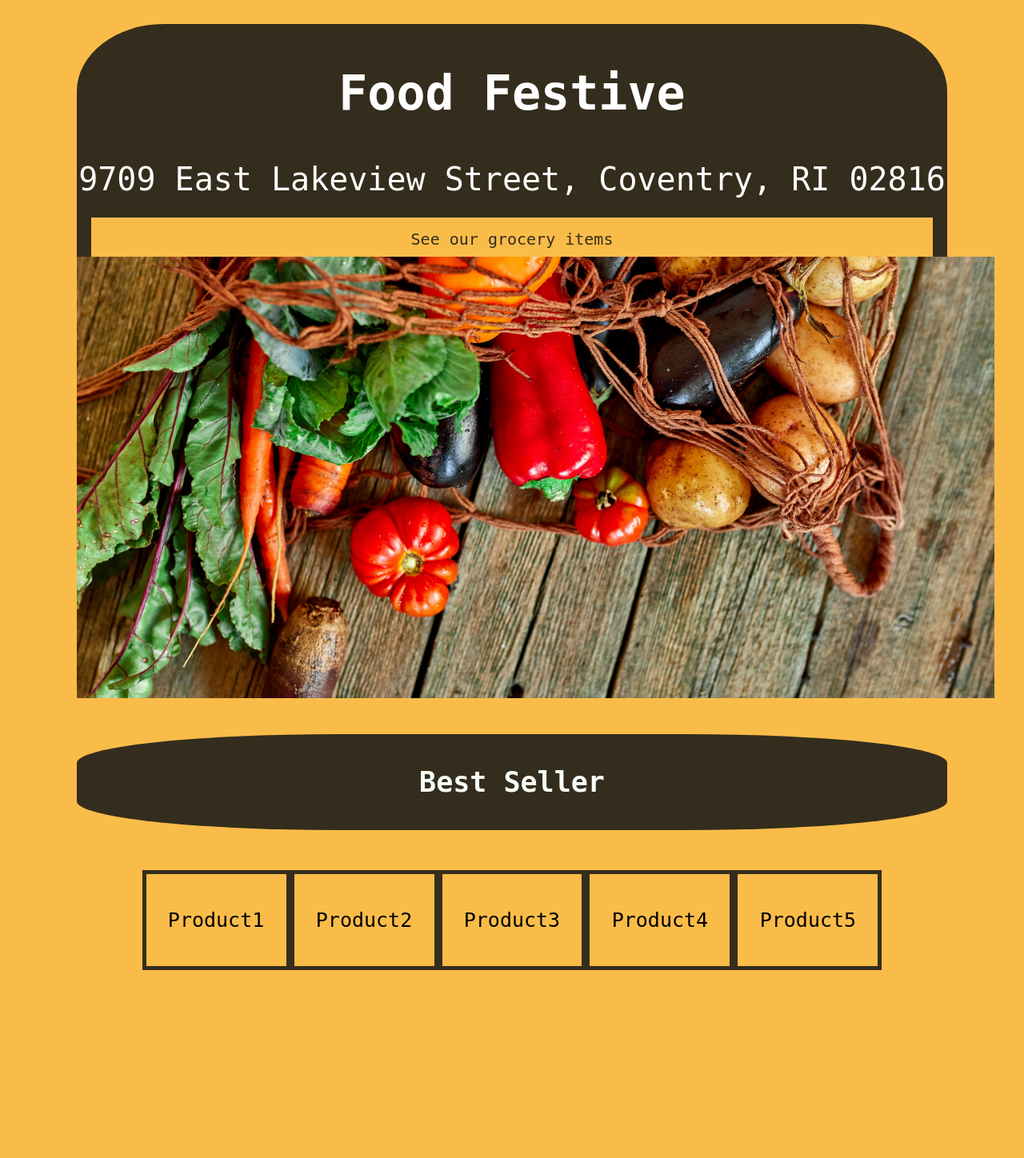
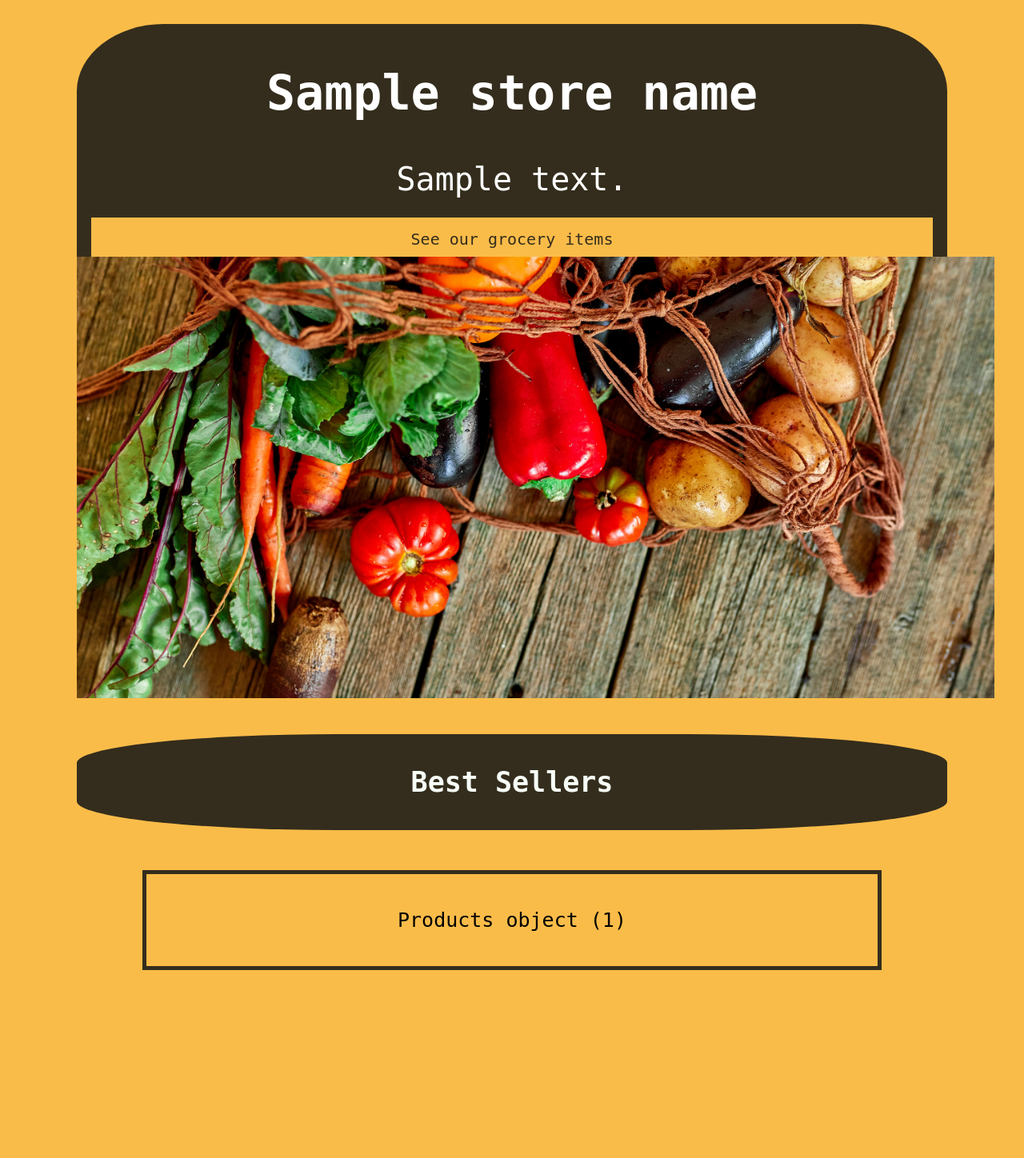
Before and after one commit to SoftwareChimp/GroceryChimp, a Django app: template templates/store.html in a window 1280 px wide. Shown: the part 52-1500 px from the top of the page at 80% size. Run offline with Django 3.2, Linux system fonts and the light colour scheme; tables that the repository leaves empty hold one stand-in row (values such as "Sample post"); the template is opened without the code that fills it: values that come from a table or form of the project are taken from there, most other values are stand-ins (such as "Sample title", 1, 10 or a date in 2020).

Commit message:
Store Page Functionality
- Clicking on a store on the home page now opens up a page with store information.

```diff
--- a/GroceryChimp/settings.py
+++ b/GroceryChimp/settings.py
@@ -88,9 +88,6 @@ DATABASES = {
         'USER': 'GroceryChimpUser',
         'PASSWORD': 'Or6n9ut6n',
         'HOST': 'grocerychimp-database.cupemujs2jgt.us-east-2.rds.amazonaws.com',
-        # 'USER': 'root',
-        # 'PASSWORD': 'password',
-        # 'HOST': '127.0.0.1',
         'PORT': '3306',
         'OPTIONS': {
             'init_command': "SET sql_mode='STRICT_TRANS_TABLES'"
--- a/GroceryChimp/urls.py
+++ b/GroceryChimp/urls.py
@@ -17,10 +17,12 @@ from django.contrib import admin
 from django.urls import path
 
 # my stuff
-from pages.views import home_view, contact_view
+from pages.views import home_view, store_view, register_account_view, contact_view
 
 urlpatterns = [
     path('', home_view, name='home'),
+    path('stores/<str:store_id>', store_view),
+    path('register/', register_account_view),
     path('contact/', contact_view,),
     path('admin/', admin.site.urls),
 ]
--- a/templates/home.html
+++ b/templates/home.html
@@ -14,7 +14,7 @@
         <section class="home_page">
         <header>
             <div class="topnav">
-                    <a class="active" href="index.html">Home</a>
+                    <a class="active" href="/">Home</a>
                     <a class="active" href="">Cart</a>
                     <a class="active" href="">Sign in</a>
                     <input type="text" placeholder="Search..">
@@ -39,7 +39,7 @@
                         <div class="flex-container">
                     {% endif %}
                     {% endifequal %}
-                    <div>
+                    <div style="cursor: pointer;" onclick="window.location='/stores/{{store.store_id}}'";>
                         <h2>{{store.store_name}}</h2>
                         <p>{{store.store_address}}</p>
                     </div>
--- a/templates/store.html
+++ b/templates/store.html
@@ -11,7 +11,7 @@
         <!-- ***********************  NAVIGATION  *********************** -->
         <header>
             <div class="topnav">
-                    <a class="active" href="index.html">Home</a>
+                    <a class="active" href="/">Home</a>
                     <a class="active" href="">Cart</a>
                     <a class="active" href="">Sign in</a>
                     <input type="text" placeholder="Search..">
@@ -20,21 +20,19 @@
         <section class="store_page">
         <div class="content-wrap">
             <div class="store">
-                <h1>Food Festive</h1>
-                <p>9709 East Lakeview Street, Coventry, RI 02816</p>
+                <h1>{{store_name}}</h1>
+                <p>{{store_address}}</p>
                 <a class="btn_linkToStore" href="#store_items" class="center-text">See our grocery items</a>
 
                 <img src="..\static\images\grocery_bag.png" alt="Grocery Bag" class="center">
             </div>
-                <h3>Best Seller</h3>
+                <h3>Best Sellers</h3>
         <div>
         <div class="content-wrap" id="store_items">
                 <div class="flex-container-items">
-                    <div>Product1</div>
-                    <div>Product2</div>
-                    <div>Product3</div>
-                    <div>Product4</div>
-                    <div>Product5</div>
+                    {% for product in products %}
+                        <div>{{product}}</div>
+                    {% endfor %}
                 </div>
         <div class="content-wrap">
         </section>
```
Also changed, not shown: pages/views.py (+24 -2 lines).
